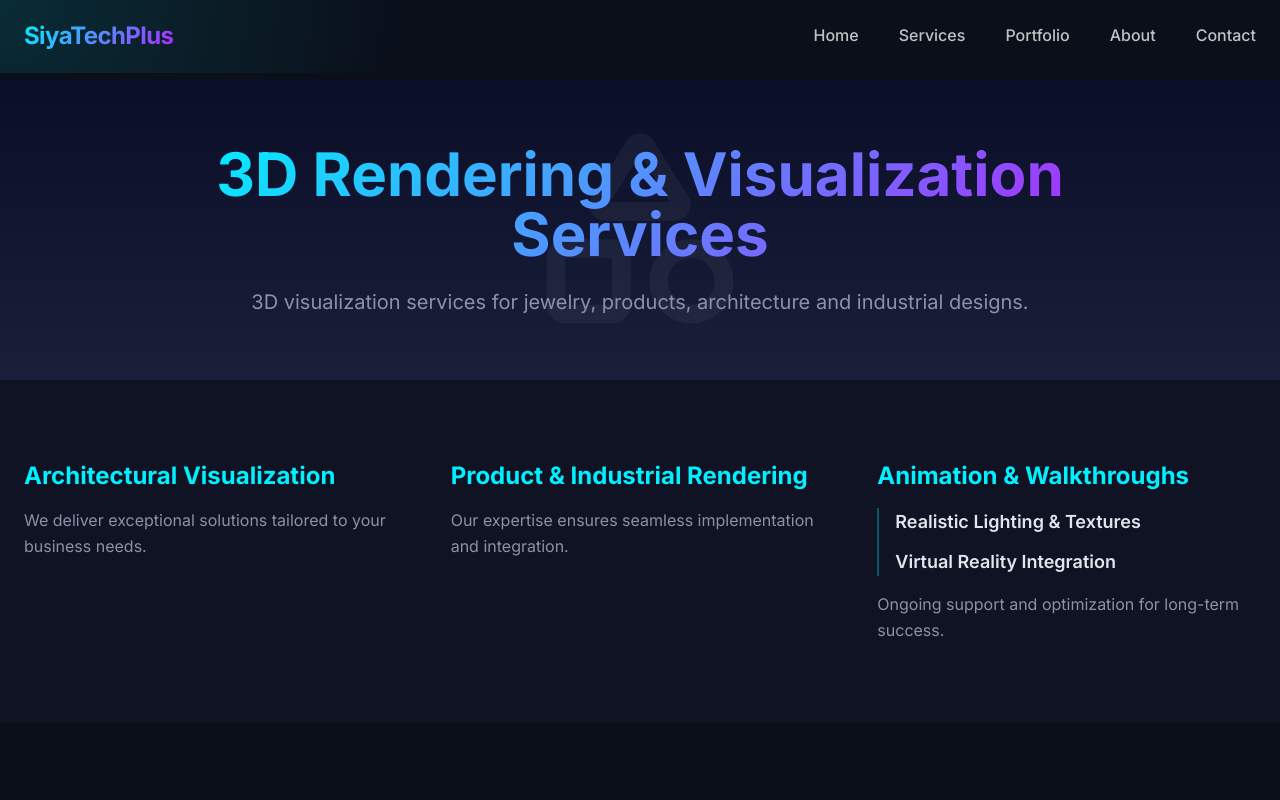
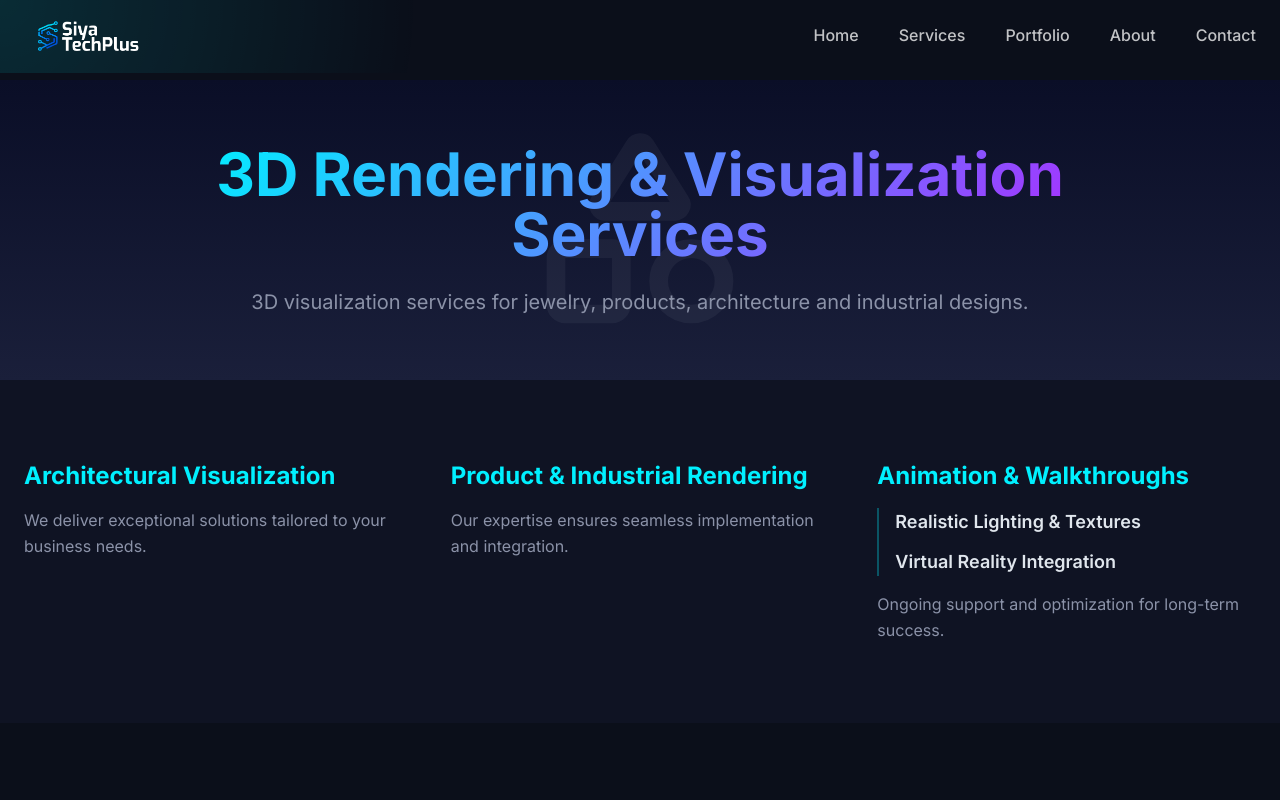
Before and after one commit to wndeepak31/siyatechplus-dev, a Next.js app: page /services/3d-rendering-and-visualisation in a window 1280 px wide. Shown: the top 800 px of the page. Built offline with nearby package versions, Linux system fonts and the light colour scheme.

Commit message:
added logo and rfid videos

```diff
--- a/components/Header.tsx
+++ b/components/Header.tsx
@@ -4,6 +4,8 @@ import Link from "next/link";
 import { useEffect, useState } from "react";
 import { motion, AnimatePresence } from "framer-motion";
 import { Menu, X } from "lucide-react";
+import Image from "next/image";
+
 
 export default function Header() {
   const [open, setOpen] = useState(false);
@@ -71,9 +73,16 @@ export default function Header() {
             whileTap={{ scale: 0.95 }}
             transition={{ type: "spring", stiffness: 250, damping: 12 }}
           >
-            <Link href="/" className="text-2xl font-bold gradient-text tracking-tight">
-              SiyaTechPlus
-            </Link>
+          <Image
+            src="/assets/logo/siyatechplus-logo-1.png"
+            alt="SiyaTechPlus Logo"
+            width={140}
+            height={32}
+            priority
+            className="object-contain"
+            style={{ height: "32px", width: "auto" }}
+          />
+
           </motion.div>
 
           {/* Desktop Menu */}
--- a/data/projects.ts
+++ b/data/projects.ts
@@ -95,7 +95,7 @@ export const projects: Project[] = [
   },
   {
     id: "rfid-3",
-    title: "Pocket RFID Device",
+    title: "GPS Tracking Machine",
     description:
       "A compact RFID handheld device designed for sales teams to scan assets, verify stock, and sync activity data in real-time for admin monitoring.",
     category: "manufacturing", // or "retail" or "manufacturing" — choose below!
@@ -120,6 +120,25 @@ export const projects: Project[] = [
       { label: "Items Detected", value: "Multiple at Once" }
     ],
     technologies: ["RFID Tray", "UHF Tags", "POS Integration", "Real-Time Sync"]
+  },
+  {
+    id: "rfid-5",
+    title: "RFID Security Gate Demo",
+    description:
+      "RFID security gate demo showcasing real-time theft detection at store exits with instant alerts and asset movement visibility.",
+    category: "retail",
+    service: "rfid-solutions",
+    videoId: "t3RYGOyJLP0",
+    stats: [
+      { label: "Theft Detection", value: "Instant" },
+      { label: "Exit Monitoring", value: "100% Coverage" }
+    ],
+    technologies: [
+      "RFID Security Gates",
+      "UHF RFID Tags",
+      "Real-Time Alerts",
+      "Store Analytics Dashboard"
+    ]
   },
 
   // ----------------------------------------
```
Also changed, not shown: public/assets/logo/siyatechplus-logo-1.png (added), public/assets/logo/siyatechplus-logo.png (added).
